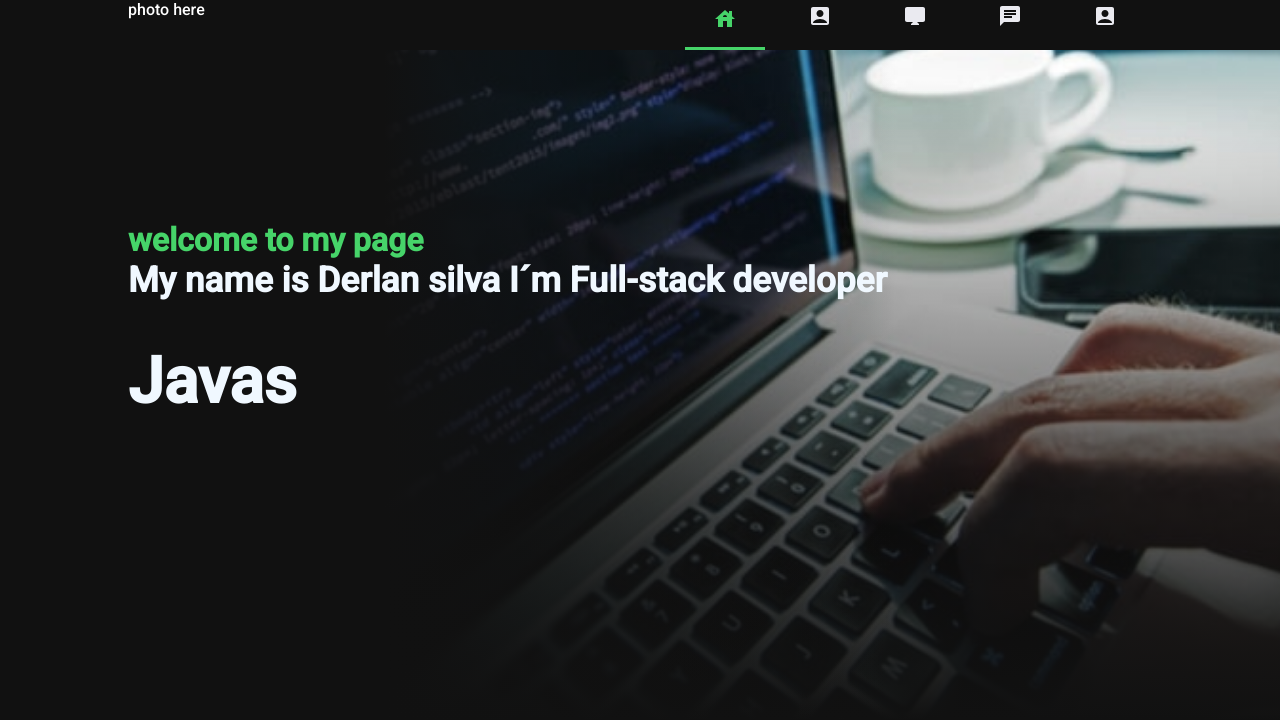
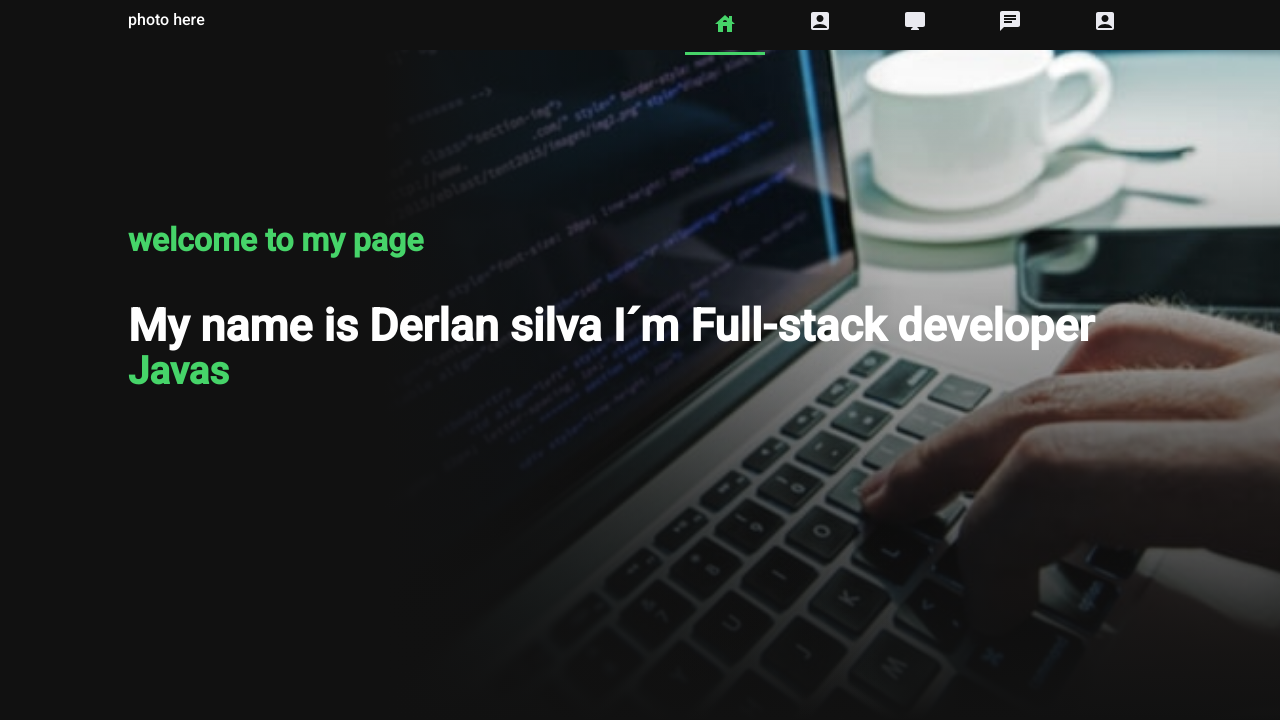
Before and after one commit to derlansilva/derlans.silva.me, a React (Create React App) app: page / in a window 1280 px wide. Shown: the top 720 px of the page. Built offline with nearby package versions, Linux system fonts and the light colour scheme.

Commit message:
update text

```diff
--- a/src/pages/components/header/header.css
+++ b/src/pages/components/header/header.css
@@ -16,7 +16,7 @@
     display: flex;
     justify-content: space-between;
     color: #fff;
-
+    padding: 10px 0 0 0;
     animation : scale-top 0.5s 0.3s cubic-bezier(0.250, 0.460, 0.450, 0.940) both;
 }
 
--- a/src/pages/components/home/home.css
+++ b/src/pages/components/home/home.css
@@ -24,3 +24,16 @@
     position:relative;
     color:#46d469;
 }
+
+
+.content-word-two{
+    margin-top: 40px;
+    position:relative;
+    color:#fff;
+}
+
+.content-word-three{
+    margin-top: -30px;
+    position:relative;
+    color:#46d469;
+}
--- a/src/pages/components/home/index.js
+++ b/src/pages/components/home/index.js
@@ -10,7 +10,7 @@ export const Home = () => {
             <div className="content-word-one">
                 welcome to my page
             </div>
-            <div>
+            <div className="content-word-two">
                 <TypeAnimation
                     sequence={[
                         '            ',
@@ -18,17 +18,17 @@ export const Home = () => {
                     ]}
                     wrapper="div"
                     cursor={false}
-                    style={{ fontSize: '1.1em' }}
+                    style={{ fontSize: '1.4em' }}
                 />
 
             </div>
-            <div className="content-word-two">
+            <div className="content-word-three">
                 <TypeAnimation
                     sequence={['                                          ', 0, 'Javascript', 5000, 'python', 6000,]}
                     wrapper="h1"
                     cursor={false}
                     repeat={Infinity}
-                    style={{ fontSize: '2em' }}
+                    style={{ fontSize: '1.2em' }}
                 />
 
             </div>
```
